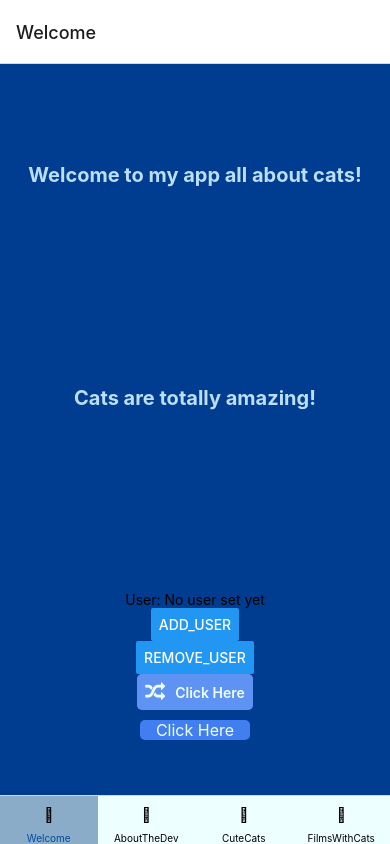
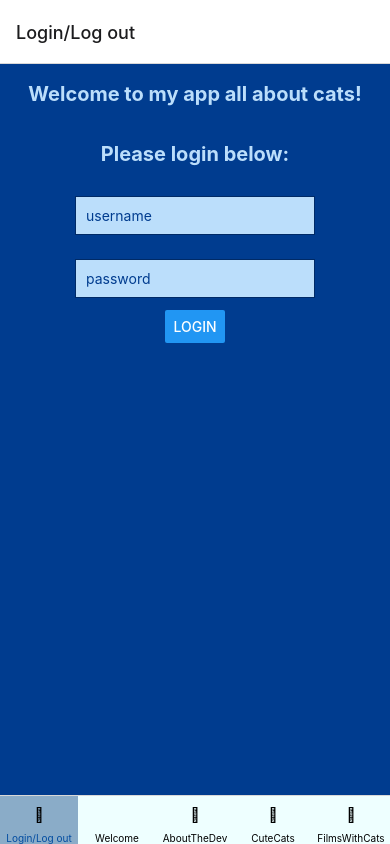
Before and after one commit to HsShortland/Love_of_cats, a React Native app: screen /Home in a window 390 px wide. Built offline with nearby package versions, Linux system fonts and the light colour scheme.

Commit message:
Login - useState, check input & correct  details

```diff
--- a/App.js
+++ b/App.js
@@ -2,9 +2,10 @@ import HomeScreen from './src/Screens/HomeScreen';
 import AboutTheDev from './src/Screens/AboutTheDev';
 import CuteCats from './src/Screens/CuteCats';
 import FilmsWithCats from './src/Screens/FilmsWithCats';
-import { NavigationContainer } from '@react-navigation/native';
+import Login from './src/Screens/Login';
+import { NavigationContainer, StackActions } from '@react-navigation/native';
+import { createNativeStackNavigator } from '@react-navigation/native-stack';
 import { createBottomTabNavigator } from '@react-navigation/bottom-tabs';
-import  FontAwesome  from '@expo/vector-icons/FontAwesome';
 import { Provider } from 'react-redux';
 import { createStore } from 'redux';
 import FontAwesomeIcons from './src/Components/FontAwesomeIcons';
@@ -25,18 +26,21 @@ function userReducer(state, action){
   }
 }
 
+const Stack = createNativeStackNavigator();
+
 const initialState = {username:'No user set yet'}
 
 const store = createStore(userReducer, initialState)
 
 const App = () =>{
-
 return(
     <Provider store={store}>
     <NavigationContainer>
     <Tab.Navigator
       screenOptions={({ route }) => ({tabBarIcon: () => {
-        if (route.name === 'Home') {
+        if (route.name === 'Login/Log out') {
+          return <FontAwesomeIcons glyph={''}></FontAwesomeIcons>;
+        } else if(route.name === 'Home') {
           return <FontAwesomeIcons glyph={''}></FontAwesomeIcons>;
             } else if (route.name === 'AboutTheDev') {
               return <FontAwesomeIcons glyph={''}></FontAwesomeIcons>;
@@ -52,11 +56,12 @@ return(
           tabBarInactiveBackgroundColor: '#eeffff',
           tabBarActiveBackgroundColor: '#8aacc8'
         })}>
-    <Tab.Screen name="Home"component={HomeScreen} options={{title: 'Welcome'}}/>
-    <Tab.Screen name = "AboutTheDev" component ={AboutTheDev}/>
-    <Tab.Screen name = "CuteCats" component ={CuteCats}/>
-    <Tab.Screen name = "FilmsWithCats" component ={FilmsWithCats}/>
-    </Tab.Navigator>
+      <Tab.Screen name = "Login/Log out" component ={Login}/>
+      <Tab.Screen name="HomeScreen" component={HomeScreen} options={{title: 'Welcome'}}/>
+      <Tab.Screen name = "AboutTheDev" component ={AboutTheDev}/>
+      <Tab.Screen name = "CuteCats" component ={CuteCats}/>
+      <Tab.Screen name = "FilmsWithCats" component ={FilmsWithCats}/>
+      </Tab.Navigator>
 </NavigationContainer>
 </Provider>
   );
--- a/src/Screens/HomeScreen.js
+++ b/src/Screens/HomeScreen.js
@@ -1,11 +1,9 @@
 import { StatusBar } from 'expo-status-bar';
-import { StyleSheet, Text, View, Button } from 'react-native';
+import { StyleSheet, Text, View, Button, TextInput, ScrollView } from 'react-native';
 import Button1 from '../Components/Button1';
 import Button2 from '../Components/Button2';
 import * as React from 'react';
-import { NavigationContainer } from '@react-navigation/native';
 import { useSelector, useDispatch } from 'react-redux';
-import FontAwesomeIcons from '../Components/FontAwesomeIcons';
 
 export default function HomeScreen({navigation}) {
 
@@ -33,9 +31,9 @@ function removeUser(user){
 
 
     <View style={styles.container}>
+        <StatusBar style="auto" />
         <Text style={styles.text}>Welcome to my app all about cats!</Text>
-        <StatusBar style="auto" />
-        <Text style={styles.text}>Cats are totally amazing!</Text>
+        <Text style={styles.text}>{'\n'}{'\n'}Cats are totally amazing!</Text>
         <View style={styles.buttons}>
             <Text>User: {user}</Text>
             <Button title={"ADD_USER"} onPress={() =>addUser("Helen")}></Button>
@@ -68,4 +66,12 @@ buttons: {
     alignItems: 'center',
     justifyContent: 'flex-start',
 },
+input: {
+    height: 40,
+    margin: 12,
+    borderWidth: 1,
+    borderColor: '#002a66',
+    padding: 10,
+    backgroundColor: '#bbdefb'
+},
 });
--- /dev/null
+++ b/src/Screens/Login.js
@@ -0,0 +1,78 @@
+import { StatusBar } from 'expo-status-bar';
+import { StyleSheet, Text, View, Button, TextInput, ScrollView, Alert } from 'react-native';
+import React, { useEffect, useState } from 'react';
+
+export default function Login({ navigation }) {
+
+    const [checkUsername, setCheckUsername] = useState(null);
+    const [checkPassword, setCheckPassword] = useState(null);
+
+    function successfulLogIn(){
+        const validUsername = 'kit_cats_89';
+        const validPassword = 'Password1!';
+        if (checkUsername == validUsername && checkPassword == validPassword){
+            navigation.navigate('HomeScreen')
+        }else if (checkUsername == null) {
+            Alert.alert('Login error', 'Username is empty. Please enter your username',
+                [{
+                    text: 'OK', onPress: () => console.log('OK pressed')
+                }])
+        } else if (checkPassword == null) {
+            Alert.alert('Login error', 'Password is empty. Please enter your password',
+                [{
+                    text: 'OK', onPress: () => console.log('OK pressed')
+                }])
+        }else {
+            Alert.alert('Incorrect login details entered',  'Please try again',
+                [{
+                    text: 'OK', onPress: () => console.log('OK pressed')
+                }])
+        }
+    }
+
+    return (
+        <View style={styles.container}>
+            <StatusBar style="auto" />
+            <ScrollView style={styles.scrollView}>
+                <Text style={styles.text}>Welcome to my app all about cats!</Text>
+                <View style={styles.buttons}>
+                    <Text style={styles.text}>Please login below:</Text>
+                    <TextInput onChangeText={setCheckUsername} style={styles.input} placeholder="username" placeholderTextColor={'#003c8f'} />
+                    <TextInput onChangeText={setCheckPassword} style={styles.input} placeholder="password" placeholderTextColor={'#003c8f'} />
+                    <Button title='Login' onPress={() => {successfulLogIn();}}></Button>
+                </View>
+            </ScrollView>
+        </View>
+    );
+}
+const styles = StyleSheet.create({
+    container: {
+        flex: 1,
+        backgroundColor: '#003c8f',
+        alignItems: 'center',
+        justifyContent: 'space-around',
+
+    },
+    text: {
+        color: '#bbdefb',
+        fontWeight: 'bold',
+        margin: 10,
+        padding: 10,
+        lineHeight: 20,
+        fontSize: 20
+    },
+    buttons: {
+        flex: 1,
+        flexGrow: 0.2,
+        alignItems: 'center',
+        justifyContent: 'flex-start',
+    },
+    input: {
+        height: 40,
+        margin: 12,
+        borderWidth: 1,
+        borderColor: '#002a66',
+        padding: 10,
+        backgroundColor: '#bbdefb'
+    },
+});
```
